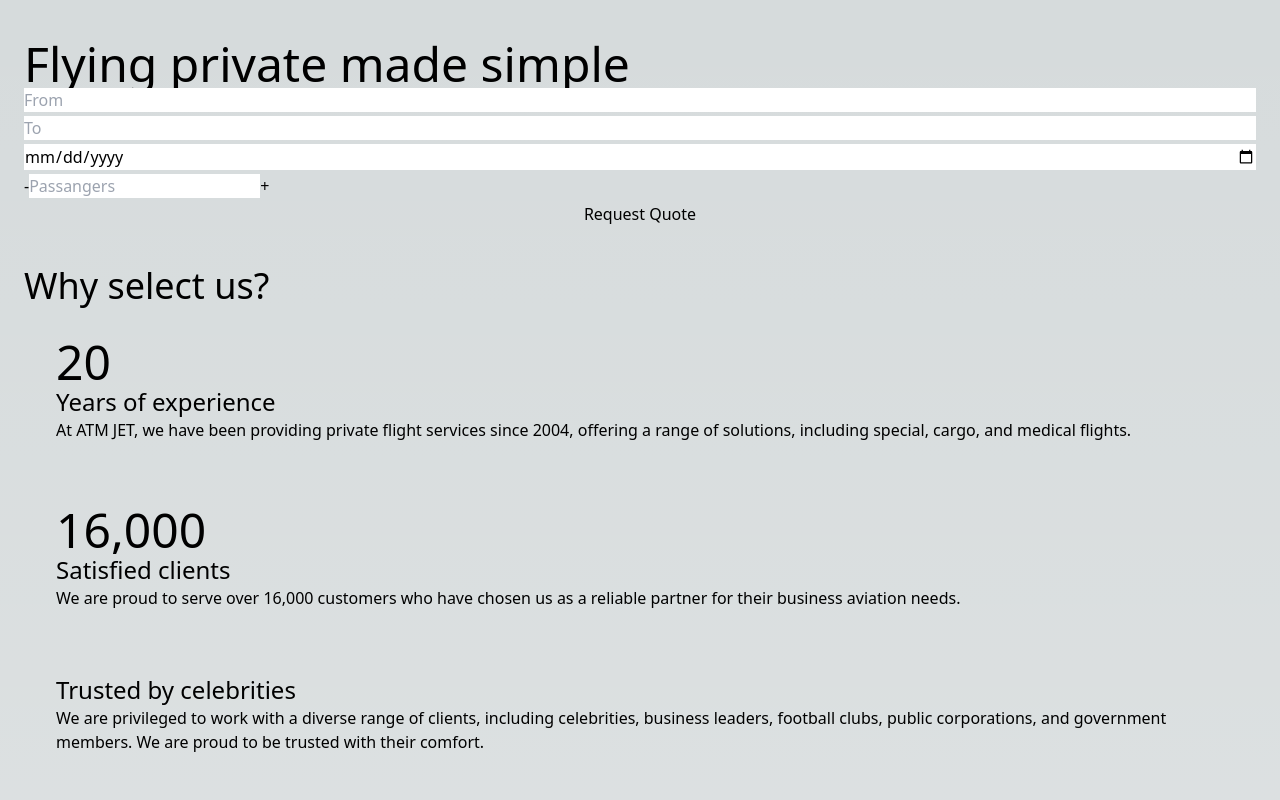
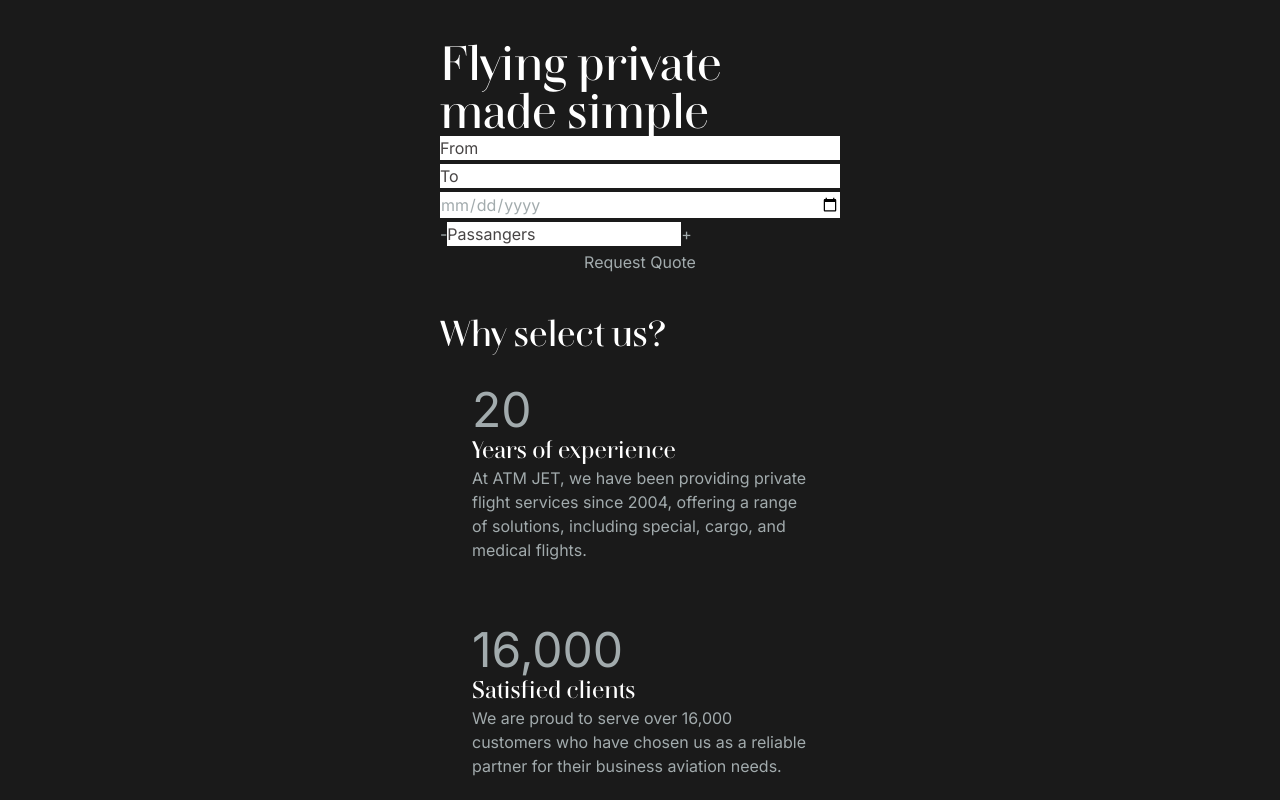
Before and after one commit to pixbs/atmjet_website, a Next.js app: page /en in a window 1280 px wide. Shown: the top 800 px of the page. Built offline with nearby package versions, Linux system fonts and the light colour scheme.

Commit message:
✨ feat: Update font family and colors in layout and globals.css

```diff
--- a/src/app/[locale]/globals.css
+++ b/src/app/[locale]/globals.css
@@ -3,9 +3,7 @@
 @tailwind utilities;
 
 :root {
-	--foreground-rgb: 0, 0, 0;
-	--background-start-rgb: 214, 219, 220;
-	--background-end-rgb: 255, 255, 255;
+	@apply bg-gray-100 text-gray-600;
 }
 
 * {
@@ -14,6 +12,10 @@
 
 section {
 	@apply flex justify-center relative flex-col items-center my-10;
+}
+
+h1, h2, h3, h4 {
+	@apply font-serif text-gray-900;
 }
 
 h1 {
@@ -33,15 +35,7 @@ h4 {
 }
 
 .container {
-	@apply flex max-w-screen-xl flex-col px-6;
-}
-
-@media (prefers-color-scheme: dark) {
-	:root {
-		--foreground-rgb: 255, 255, 255;
-		--background-start-rgb: 0, 0, 0;
-		--background-end-rgb: 0, 0, 0;
-	}
+	@apply flex max-w-md flex-col px-6;
 }
 
 body {
@@ -55,3 +49,11 @@ body {
 		text-wrap: balance;
 	}
 }
+
+@font-face {
+	font-family: "TARegressoPROEasyRegular";
+	src: url('/fonts/TARegressoPROEasyRegular/font.woff2') format('woff2'),
+		 url('/fonts/TARegressoPROEasyRegular/font.woff') format('woff');
+	font-weight: normal;
+	font-style: normal;
+  }
--- a/src/app/[locale]/layout.tsx
+++ b/src/app/[locale]/layout.tsx
@@ -24,7 +24,7 @@ export default async function LocaleLayout({
 
 	return (
 		<html lang={locale}>
-			<body>
+			<body className={inter.className}>
 				<NextIntlClientProvider messages={messages}>{children}</NextIntlClientProvider>
 			</body>
 		</html>
--- a/tailwind.config.ts
+++ b/tailwind.config.ts
@@ -7,11 +7,26 @@ const config: Config = {
 		'./src/app/**/*.{js,ts,jsx,tsx,mdx}',
 	],
 	theme: {
+		fontFamily: {
+			'sans': ['Inter', 'sans-serif'],
+			'serif': ['TARegressoPROEasyRegular', 'serif']
+		},
 		extend: {
-			backgroundImage: {
-				'gradient-radial': 'radial-gradient(var(--tw-gradient-stops))',
-				'gradient-conic': 'conic-gradient(from 180deg at 50% 50%, var(--tw-gradient-stops))',
-			},
+			colors: {
+				'gray': {
+					100: '#1A1A1A',
+					150: '#171614',
+					200: '#1E1E1E',
+					300: '#2C2C2C',
+					400: '#474444',
+					500: '#707070',
+					600: '#A2ABAD',
+					700: '#C0C9CB',
+					800: '#F0F1F6',
+					900: '#FFFFFF'
+				},
+				'gold': 'EBC034'
+			}
 		},
 	},
 	plugins: [],
```
Also changed, not shown: public/fonts/TARegressoPROEasyRegular/font.woff (added), public/fonts/TARegressoPROEasyRegular/font.woff2 (added).
